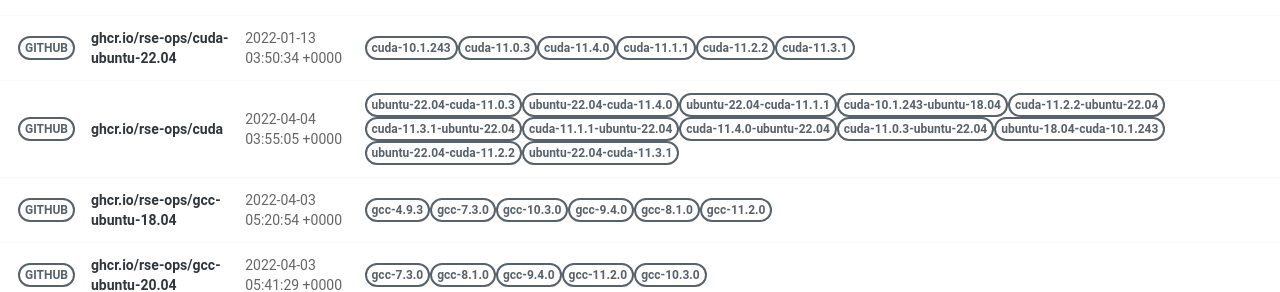
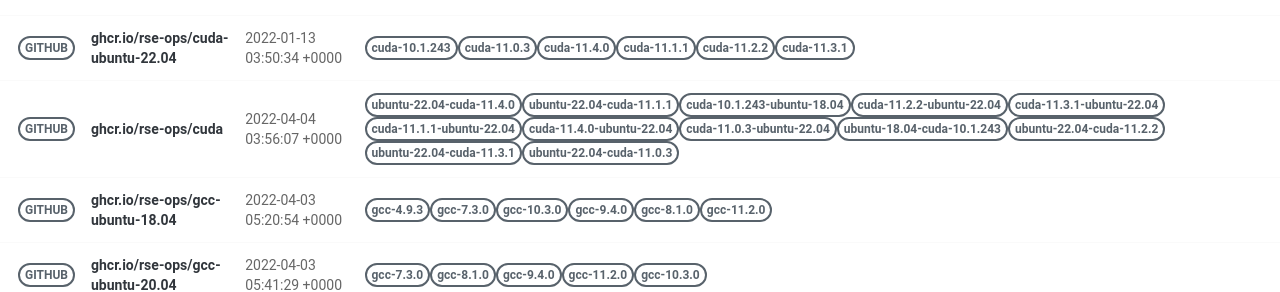
Before and after one commit to rse-ops/docker-images, a Jekyll site: the page built from pages/index.md, in a window 1280 px wide. Shown: the part 414-706 px from the top of the page. Built offline with Jekyll 4.4.1, drawn with Linux system fonts in a browser that asks for light colours; nearby versions of some CDN libraries; part of the change alters nothing that is shown.

Commit message:
Automated push to update library 2022-04-04

```diff
--- a/_library/ghcr.io-rse-ops-cuda.md
+++ b/_library/ghcr.io-rse-ops-cuda.md
@@ -1,14 +1,11 @@
 ---
 layout: container
 name: ghcr.io/rse-ops/cuda
-updated_at: 2022-04-04 03:55:05.976426
+updated_at: 2022-04-04 03:56:07.487205
 
 
 container_url: https://github.com/orgs/rse-ops/packages/container/package/cuda
 versions:
- - tag: ubuntu-22.04-cuda-11.0.3
-   dockerfile: https://github.com/rse-ops/docker-images/blob/main/ubuntu/cuda/Dockerfile
-   manifest: https://crane.ggcr.dev/manifest/ghcr.io/rse-ops/cuda:ubuntu-22.04-cuda-11.0.3
  - tag: ubuntu-22.04-cuda-11.4.0
    dockerfile: https://github.com/rse-ops/docker-images/blob/main/ubuntu/cuda/Dockerfile
    manifest: https://crane.ggcr.dev/manifest/ghcr.io/rse-ops/cuda:ubuntu-22.04-cuda-11.4.0
@@ -42,5 +39,8 @@ versions:
  - tag: ubuntu-22.04-cuda-11.3.1
    dockerfile: https://github.com/rse-ops/docker-images/blob/main/ubuntu/cuda/Dockerfile
    manifest: https://crane.ggcr.dev/manifest/ghcr.io/rse-ops/cuda:ubuntu-22.04-cuda-11.3.1
+ - tag: ubuntu-22.04-cuda-11.0.3
+   dockerfile: https://github.com/rse-ops/docker-images/blob/main/ubuntu/cuda/Dockerfile
+   manifest: https://crane.ggcr.dev/manifest/ghcr.io/rse-ops/cuda:ubuntu-22.04-cuda-11.0.3
 
 ---
```
